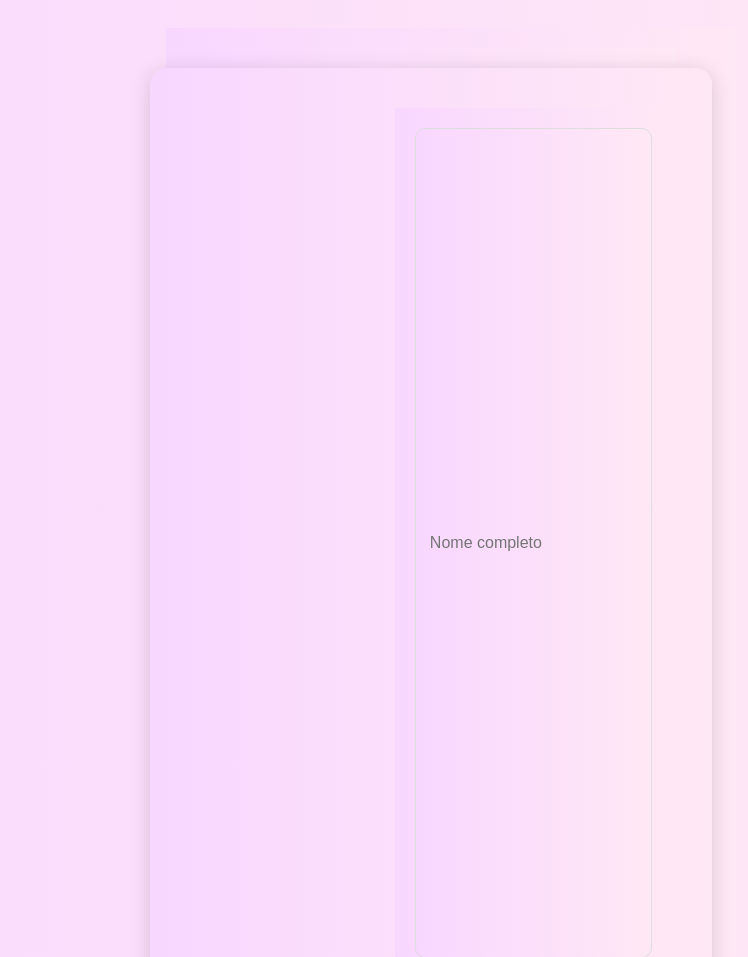
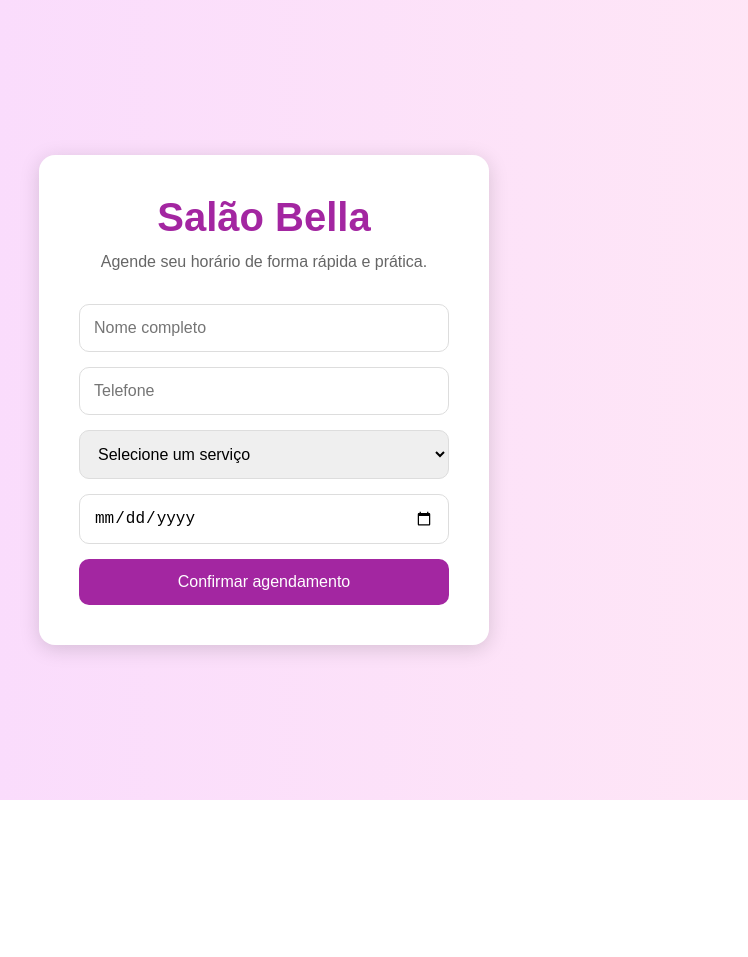
Before and after one commit to julianunes679/beauty-salon-booking, a plain HTML site: page index.html in a window 1280 px wide. Shown: the top 957 px of the page, without its empty margins (376-1124 px from the left). After the commit the page ends 800 px from the top, so only its background shows below. Drawn offline with Linux system fonts and the light colour scheme.

Commit message:
update layourt

```diff
--- a/style.css
+++ b/style.css
@@ -1,9 +1,18 @@
 * {
+  margin: 0;
+  padding: 0;
+  box-sizing: border-box;
+}
+
+body {
+  font-family: Arial, sans-serif;
   background: linear-gradient(to right, #f8d7ff, #ffe8f5);
   min-height: 100vh;
+
   display: flex;
+  justify-content: center;
   align-items: center;
-  justify-content: center;
+
   padding: 20px;
 }
 
@@ -21,14 +30,16 @@
 
 h1 {
   text-align: center;
-  color: #8e248c;
+  color: #a326a1;
   margin-bottom: 10px;
+  font-size: 40px;
 }
 
 .subtitle {
   text-align: center;
   color: #666;
   margin-bottom: 30px;
+  line-height: 1.5;
 }
 
 form {
@@ -43,12 +54,13 @@ select {
   border: 1px solid #ddd;
   border-radius: 10px;
   font-size: 16px;
+  width: 100%;
 }
 
 input:focus,
 select:focus {
   outline: none;
-  border-color: #b832b5;
+  border-color: #c13abf;
 }
 
 button {
```
